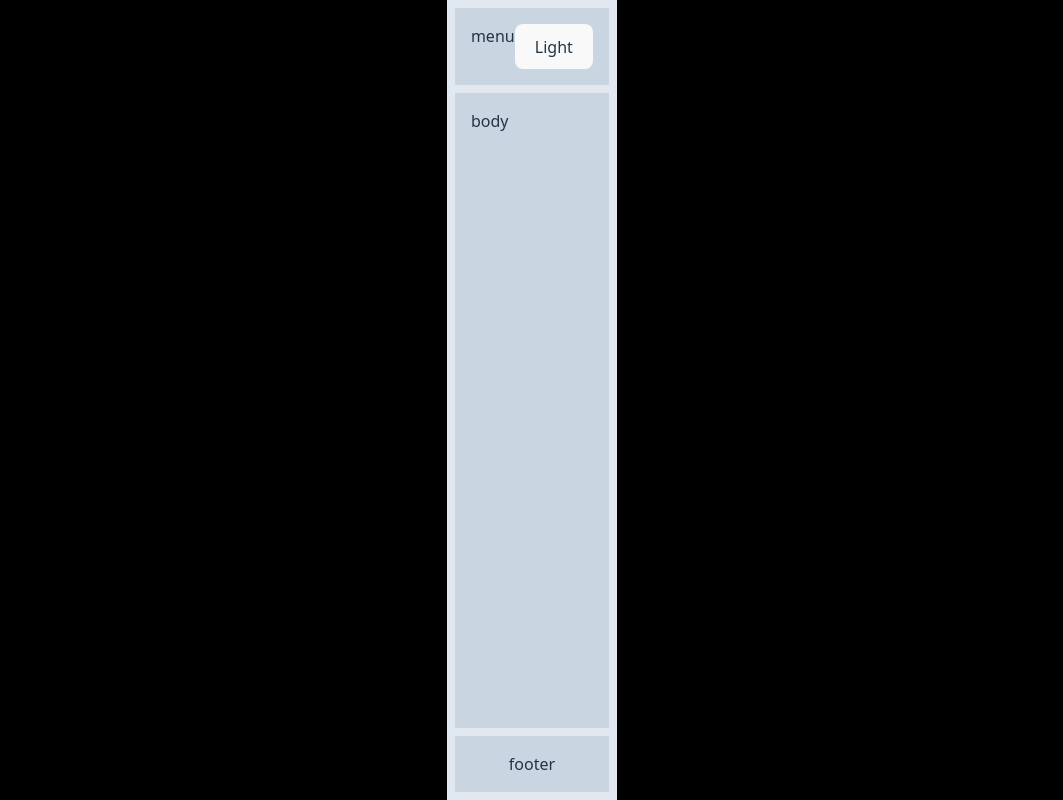
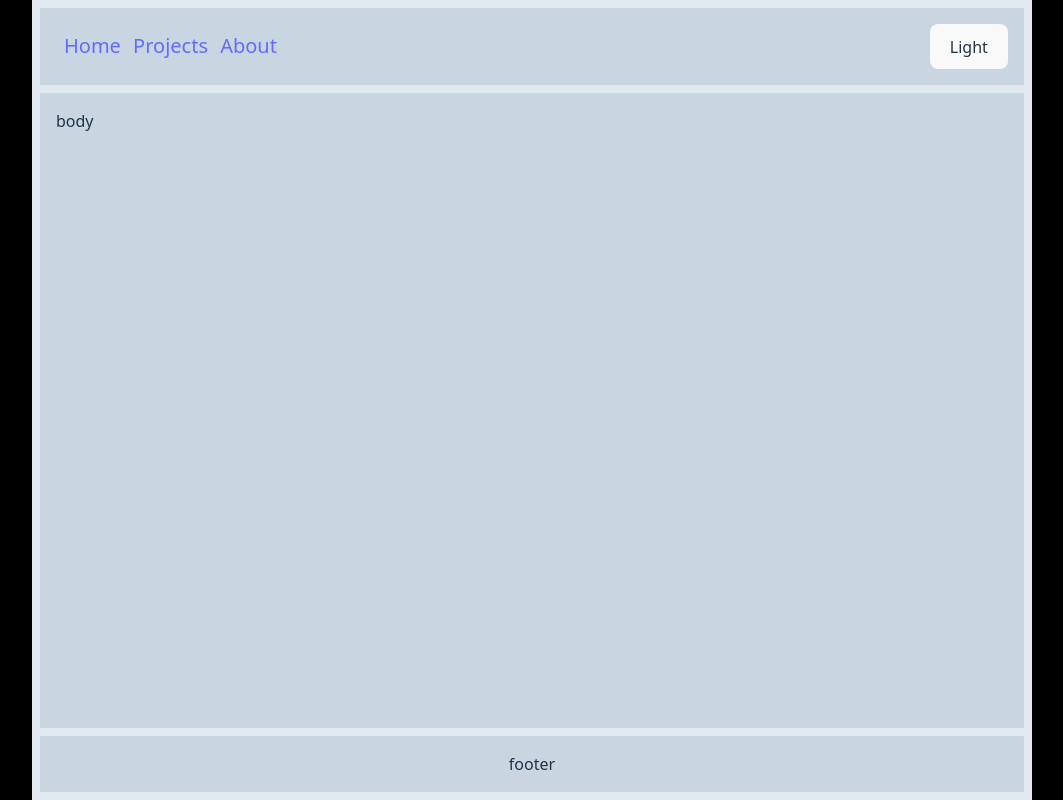
Before and after one commit to YairZen/webProj, a website built with Vite: page firstwebapp/index.html in a window 1280 px wide. Shown: the whole page, without its empty margins (108-1171 px from the left). Built offline with nearby package versions, Linux system fonts and the light colour scheme.

Commit message:
Finish lec 2

```diff
--- a/firstwebapp/index.html
+++ b/firstwebapp/index.html
@@ -1,27 +1,33 @@
 <!DOCTYPE html>
 <html lang="en" class="dark">
-
 
 <head>
   <meta charset="UTF-8" />
   <title>My First Web application</title>
-  <link rel="stylesheet" href="/style.css">
+  <link rel="stylesheet" href="style.css">
 </head>
 
 <body class="bg-white dark:bg-black">
-  <div class="max-w-[1000px] mx-auto h-[100vh] bg-slate-200 flex flex-col
-gap-2 p-2">
+  <div class="w-full max-w-[1000px] mx-auto h-[100vh] bg-slate-200 flex flex-col gap-2 p-2">
+
     <div class="p-4 bg-slate-300 flex justify-between">
-      <div>menu</div>
-      <div><button id="btnTheme" class="border border-slate-700 rounded py-1 px-3">Light</button></div>
+      <div>
+        <button class="border border-slate-700 rounded py-1 px-3 lg:hidden" id=btnMenu>Menu</button>
+        <div class="justify-start hidden lg:block bg-slate-300 p-2">
+          <a href="#" class="font-bold hover:underline text-xl mr-2">Home</a>
+          <a href="#" class="font-bold hover:underline text-xl mr-2">Projects</a>
+          <a href="#" class="font-bold hover:underline text-xl mr-2">About</a>
+        </div>
 
+      </div>
+
+      <button id="btnTheme" class="border border-slate-700 rounded py-1 px-3">Light</button>
     </div>
-
     <div class="p-4 grow bg-slate-300">body</div>
     <div class="p-4 text-center bg-slate-300">footer</div>
   </div>
-<script type="module" src="src/main.js"></script>
-
+  <script type="module" src="/src/main.js"></script>
+</body>
 
 
 </html>
```
